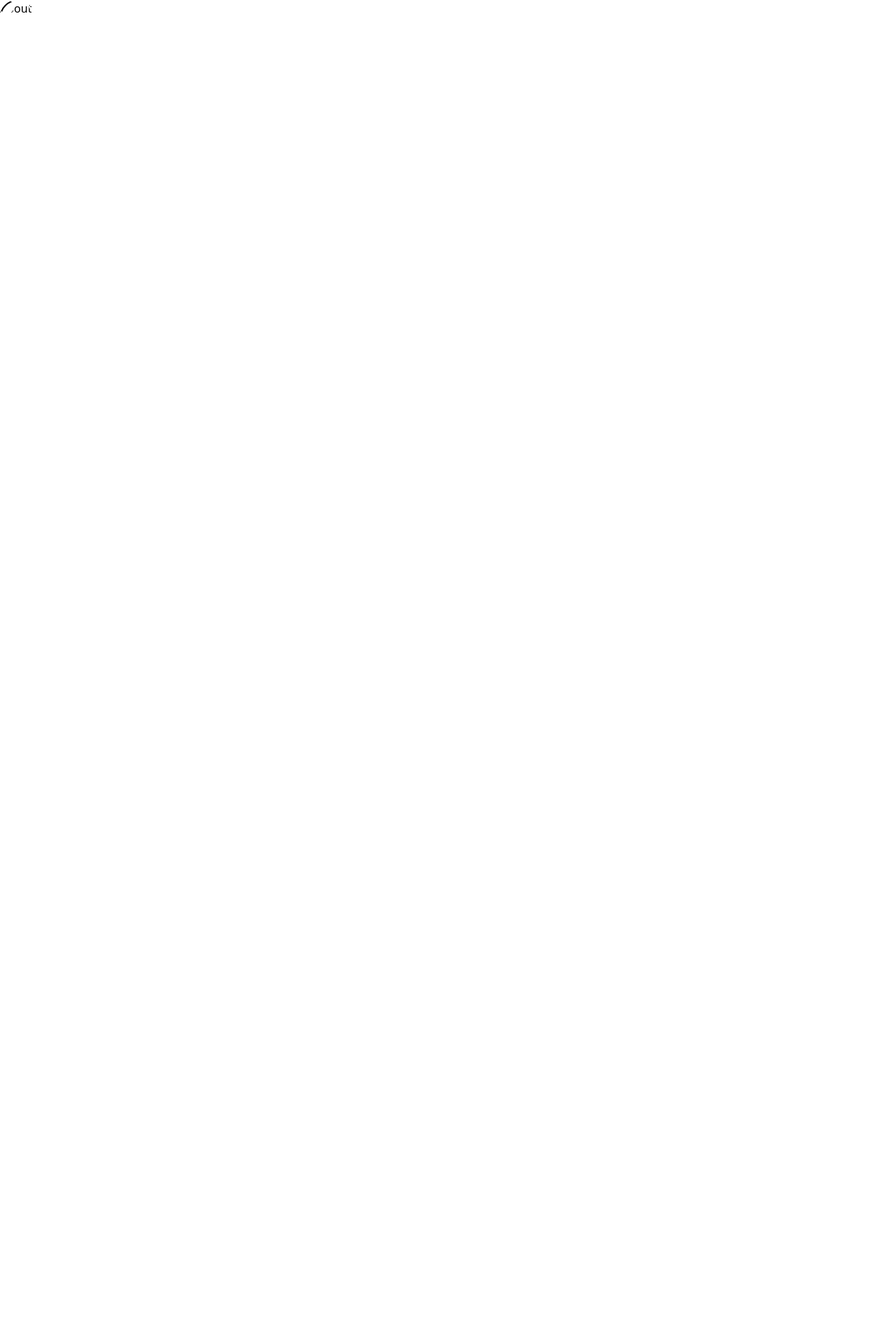
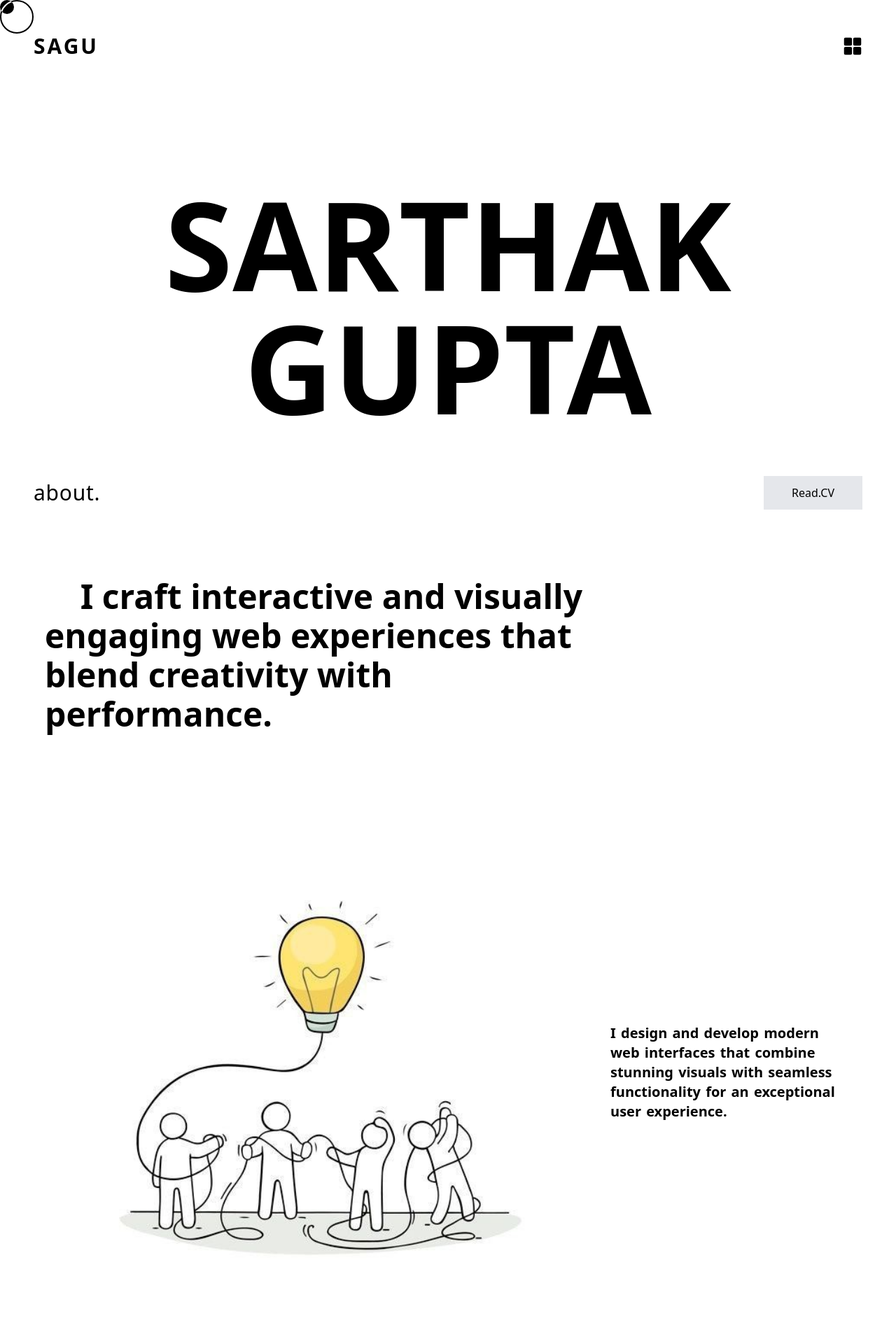
Before and after one commit to sar07thak/Portfolio_design, a React (Vite) app in the folder portfolio/: page /about in a window 1280 px wide. Shown: the top 1920 px of the page at 70% size. Before the commit the page ends 800 px from the top, so only its background shows below. Built offline with nearby package versions, Linux system fonts and the light colour scheme.

Commit message:
Portfolio complete

```diff
--- a/portfolio/src/Pages/About.jsx
+++ b/portfolio/src/Pages/About.jsx
@@ -1,9 +1,163 @@
-import React from 'react'
+import React, { useEffect, useRef } from 'react';
+import Navbar from '../components/Navbar';
+import image from "../assets/aboutPhoto.jpeg";
+import Footer from './Footer';
+import gsap from "gsap";
+import { ScrollTrigger } from "gsap/ScrollTrigger";
+
+gsap.registerPlugin(ScrollTrigger);
 
 const About = () => {
+  const headingRef = useRef(null);
+  const aboutTextRef = useRef(null);
+  const imageRef = useRef(null);
+
+  useEffect(() => {
+    const ctx = gsap.context(() => {
+      // Headings animation
+      gsap.fromTo(
+        headingRef.current.querySelectorAll(".heading-line"),
+        { y: 80, opacity: 0, rotateX: 45 },
+        {
+          y: 0,
+          opacity: 1,
+          rotateX: 0,
+          duration: 1.2,
+          ease: "power3.out",
+          stagger: 0.15,
+          scrollTrigger: {
+            trigger: headingRef.current,
+            start: "top 80%",
+          },
+        }
+      );
+
+      // About title + button animation
+      gsap.fromTo(
+        ".about-header",
+        { y: 50, opacity: 0 },
+        {
+          y: 0,
+          opacity: 1,
+          duration: 1,
+          ease: "power2.out",
+          scrollTrigger: {
+            trigger: ".about-header",
+            start: "top 85%",
+          },
+        }
+      );
+
+      // Large about text animation
+      gsap.fromTo(
+        aboutTextRef.current.children,
+        { y: 50, opacity: 0 },
+        {
+          y: 0,
+          opacity: 1,
+          duration: 1,
+          ease: "power2.out",
+          stagger: 0.15,
+          scrollTrigger: {
+            trigger: aboutTextRef.current,
+            start: "top 85%",
+          },
+        }
+      );
+
+      // Image + side text animation
+      gsap.fromTo(
+        imageRef.current,
+        { x: -80, opacity: 0 },
+        {
+          x: 0,
+          opacity: 1,
+          duration: 1.2,
+          ease: "power3.out",
+          scrollTrigger: {
+            trigger: imageRef.current,
+            start: "top 80%",
+          },
+        }
+      );
+
+      gsap.fromTo(
+        ".side-text",
+        { x: 80, opacity: 0 },
+        {
+          x: 0,
+          opacity: 1,
+          duration: 1.2,
+          ease: "power3.out",
+          scrollTrigger: {
+            trigger: ".side-text",
+            start: "top 80%",
+          },
+        }
+      );
+    });
+
+    return () => ctx.revert();
+  }, []);
+
   return (
-    <div>About</div>
-  )
-}
+    <>
+      <div className="min-h-screen bg-white text-black p-8 md:p-12 font-sans relative">
+        <Navbar />
 
-export default About
+        {/* main section */}
+        <div
+          ref={headingRef}
+          className='max-w-8xl mx-auto px-4 sm:px-6 py-12 mb-5 overflow-hidden'
+        >
+          <div className="heading-line text-7xl md:text-[11rem] font-bold leading-none text-center">
+            SARTHAK
+          </div>
+          <div className="heading-line text-7xl md:text-[11rem] font-bold leading-none text-center">
+            GUPTA
+          </div>
+        </div>
+
+        {/* about section */}
+        <div className="about-header flex flex-row justify-between items-start sm:items-center gap-4 mb-10 md:mb-16">
+          <h2 className="text-3xl font-medium tracking-wide">about.</h2>
+          <a
+            href="/Sarthak_CV.pdf"
+            download="Sarthak_Gupta_CV.pdf"
+            className="flex items-center gap-2 px-10 py-3 bg-gray-200 hover:bg-black hover:text-white transition-all duration-300"
+          >
+            Read.CV
+          </a>
+        </div>
+
+        {/* big about text */}
+        <div
+          ref={aboutTextRef}
+          className='max-w-[50rem] md:text-5xl text-3xl font-semibold md:px-4 py-8 mb-5 overflow-hidden md:leading-14'
+        >
+          <div className='md:text-right'>I craft interactive and visually</div>
+          <div>engaging web experiences that blend creativity with performance.</div>
+        </div>
+
+        {/* Image + side text */}
+        <div className="max-w-7xl mx-auto px-4 sm:px-6 py-12 mb-5 flex flex-col md:flex-row items-center gap-8">
+          {/* Image */}
+          <div
+            ref={imageRef}
+            className="w-full md:w-[80%] aspect-square flex justify-center items-center"
+          >
+            <img src={image} alt="Portfolio showcase" className="w-full h-full object-contain" />
+          </div>
+
+          {/* Text */}
+          <div className="side-text w-full md:w-[35%] [word-spacing:2px] text-black text-xl font-semibold leading-7">
+            I design and develop modern web interfaces that combine stunning visuals with seamless functionality for an exceptional user experience.
+          </div>
+        </div>
+      </div>
+      <Footer />
+    </>
+  );
+};
+
+export default About;
```
Also changed, not shown: portfolio/src/assets/aboutPhoto.jpeg (added).
